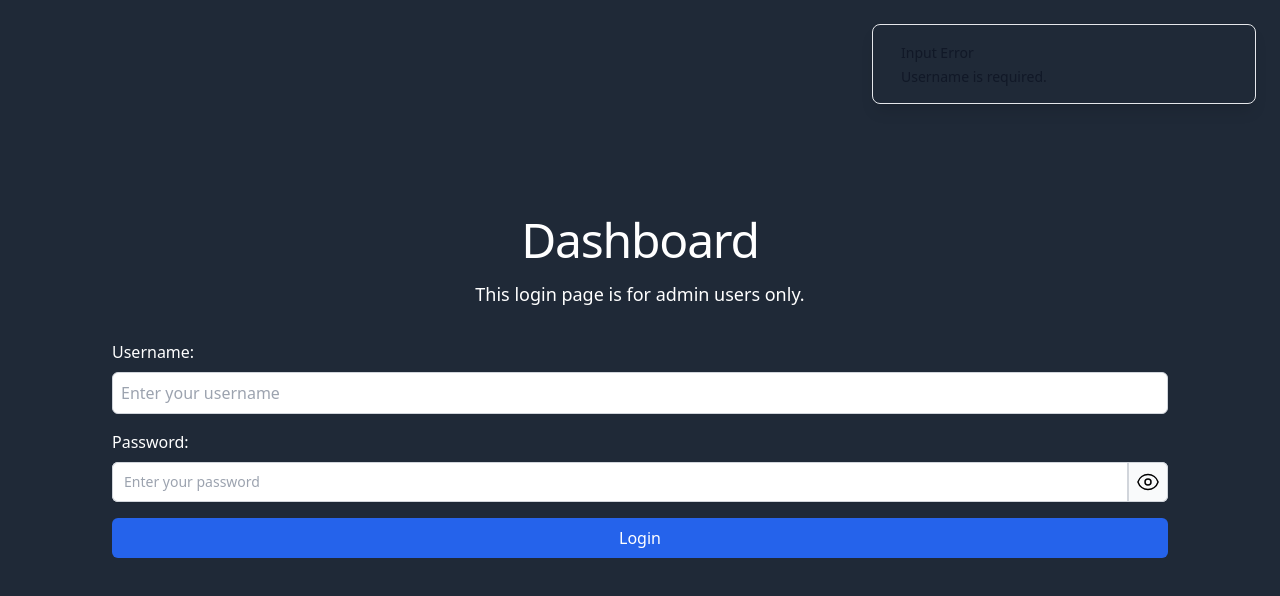
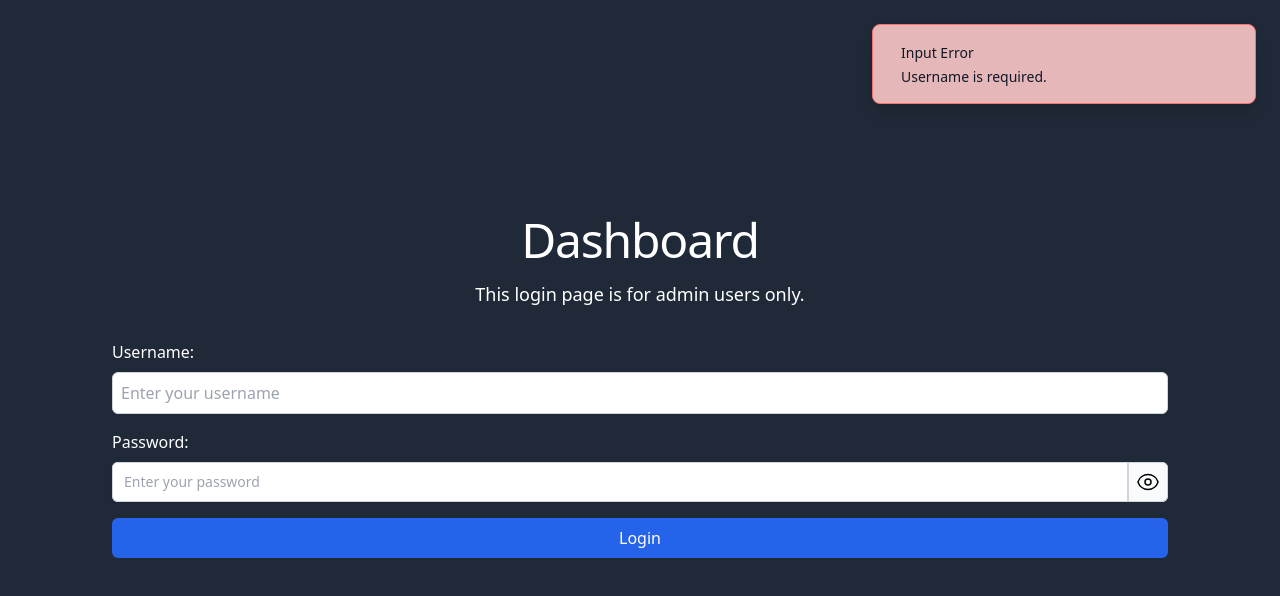
Before and after one commit to aomail-ai/aomail-admin-dashboard, a SvelteKit app: page / in a window 1280 px wide. Both pictures are taken after a click on the button "Login". Shown: the top 596 px of the page. Built offline with nearby package versions, Linux system fonts and the light colour scheme; no server answers.

Commit message:
🪲 fix: NotificationTimer background color transparent

```diff
--- a/src/global/components/NotificationTimer.svelte
+++ b/src/global/components/NotificationTimer.svelte
@@ -5,10 +5,20 @@
     export let showNotification: boolean;
     export let notificationTitle: string;
     export let notificationMessage: string;
-    export let backgroundColor: string;
+    export let notificationType: string;
 
     let showNotificationInternal: boolean = false;
     let timerId: NodeJS.Timeout | null = null;
+
+    let notificationClass: string;
+
+    $: {
+        if (notificationType === "success") {
+            notificationClass = `pointer-events-auto w-full max-w-sm overflow-hidden rounded-lg shadow-lg ring-1 ring-black ring-opacity-5 bg-green-200/[.89] border border-green-400`;
+        } else {
+            notificationClass = `pointer-events-auto w-full max-w-sm overflow-hidden rounded-lg shadow-lg ring-1 ring-black ring-opacity-5 bg-red-200/[.89] border border-red-400`;
+        }
+    }
 
     const showPopupWithTimer = () => {
         showNotificationInternal = true;
@@ -43,10 +53,7 @@
 >
     <div class="flex w-full flex-col items-center space-y-4 sm:items-end">
         {#if showNotificationInternal}
-            <div
-                class="pointer-events-auto w-full max-w-sm overflow-hidden rounded-lg shadow-lg ring-1 ring-black ring-opacity-5 {backgroundColor}"
-                transition:fade={{ duration: 300 }}
-            >
+            <div class={notificationClass} transition:fade={{ duration: 300 }}>
                 <div class="p-4">
                     <div class="flex items-start">
                         <div class="ml-3 w-0 flex-1 pt-0.5">
--- a/src/global/const.ts
+++ b/src/global/const.ts
@@ -1,4 +1,2 @@
 const backendSubdomain = import.meta.env.VITE_BACKEND_SUBDOMAIN_ENV || "augustin";
 export const API_BASE_URL = `https://${backendSubdomain}.aomail.ai/aomail/`;
-export const POP_UP_ERROR_COLOR = "bg-red-200/[.89] border border-red-400";
-export const POP_UP_SUCCESS_COLOR = "bg-green-200/[.89] border border-green-400";
--- a/src/global/popUp.ts
+++ b/src/global/popUp.ts
@@ -1,14 +1,12 @@
-import { POP_UP_ERROR_COLOR, POP_UP_SUCCESS_COLOR } from "./const";
-
 export function displayErrorPopup(
     showNotification: { set: (value: boolean) => void },
     notificationTitle: { set: (value: string) => void },
     notificationMessage: { set: (value: string) => void },
-    backgroundColor: { set: (value: string) => void },
+    type: { set: (value: string) => void },
     title: string,
     message: string,
 ) {
-    backgroundColor.set(POP_UP_ERROR_COLOR);
+    type.set("error");
     notificationTitle.set(title);
     notificationMessage.set(message);
     showNotification.set(true);
@@ -22,11 +20,11 @@ export function displaySuccessPopup(
     showNotification: { set: (value: boolean) => void },
     notificationTitle: { set: (value: string) => void },
     notificationMessage: { set: (value: string) => void },
-    backgroundColor: { set: (value: string) => void },
+    type: { set: (value: string) => void },
     title: string,
     message: string,
 ) {
-    backgroundColor.set(POP_UP_SUCCESS_COLOR);
+    type.set("success");
     notificationTitle.set(title);
     notificationMessage.set(message);
     showNotification.set(true);
--- a/src/pages/Dashboard/Dashboard.svelte
+++ b/src/pages/Dashboard/Dashboard.svelte
@@ -37,7 +37,7 @@
     const showNotification = writable(false);
     const notificationTitle = writable("");
     const notificationMessage = writable("");
-    const backgroundColor = writable("");
+    const notificationType = writable("");
     let timerId: NodeJS.Timeout | null = null;
 
     function dismissPopup() {
@@ -54,7 +54,7 @@
                 showNotification,
                 notificationTitle,
                 notificationMessage,
-                backgroundColor,
+                notificationType,
                 title,
                 message,
             );
@@ -63,7 +63,7 @@
                 showNotification,
                 notificationTitle,
                 notificationMessage,
-                backgroundColor,
+                notificationType,
                 title,
                 message,
             );
@@ -112,7 +112,7 @@
         showNotification={$showNotification}
         notificationTitle={$notificationTitle}
         notificationMessage={$notificationMessage}
-        backgroundColor={$backgroundColor}
+        notificationType={$notificationType}
     />
 {/if}
 {#if $isLoading}
--- a/src/pages/Login/Login.svelte
+++ b/src/pages/Login/Login.svelte
@@ -16,7 +16,7 @@
     const showNotification = writable(false);
     const notificationTitle = writable("");
     const notificationMessage = writable("");
-    const backgroundColor = writable("");
+    const notificationType = writable("");
     let timerId: NodeJS.Timeout | null = null;
 
     function dismissPopup() {
@@ -33,7 +33,7 @@
                 showNotification,
                 notificationTitle,
                 notificationMessage,
-                backgroundColor,
+                notificationType,
                 title,
                 message,
             );
@@ -42,7 +42,7 @@
                 showNotification,
                 notificationTitle,
                 notificationMessage,
-                backgroundColor,
+                notificationType,
                 title,
                 message,
             );
@@ -131,7 +131,7 @@
         showNotification={$showNotification}
         notificationTitle={$notificationTitle}
         notificationMessage={$notificationMessage}
-        backgroundColor={$backgroundColor}
+        notificationType={$notificationType}
     />
 {/if}
 <div class="bg-gray-800 min-h-screen flex flex-col justify-center py-20 sm:py-32">
--- a/src/pages/Management/Management.svelte
+++ b/src/pages/Management/Management.svelte
@@ -12,7 +12,7 @@
     const showNotification = writable(false);
     const notificationTitle = writable("");
     const notificationMessage = writable("");
-    const backgroundColor = writable("");
+    const notificationType = writable("");
     let timerId: NodeJS.Timeout | null = null;
 
     function dismissPopup() {
@@ -29,7 +29,7 @@
                 showNotification,
                 notificationTitle,
                 notificationMessage,
-                backgroundColor,
+                notificationType,
                 title,
                 message,
             );
@@ -38,7 +38,7 @@
                 showNotification,
                 notificationTitle,
                 notificationMessage,
-                backgroundColor,
+                notificationType,
                 title,
                 message,
             );
@@ -202,7 +202,7 @@
         showNotification={$showNotification}
         notificationTitle={$notificationTitle}
         notificationMessage={$notificationMessage}
-        backgroundColor={$backgroundColor}
+        notificationType={$notificationType}
     />
 {/if}
 {#if $isLoading}
--- a/src/pages/SearchUserInfo/SearchUserInfo.svelte
+++ b/src/pages/SearchUserInfo/SearchUserInfo.svelte
@@ -96,7 +96,7 @@
     const showNotification = writable(false);
     const notificationTitle = writable("");
     const notificationMessage = writable("");
-    const backgroundColor = writable("");
+    const notificationType = writable("");
     let timerId: NodeJS.Timeout | null = null;
 
     function dismissPopup() {
@@ -113,7 +113,7 @@
                 showNotification,
                 notificationTitle,
                 notificationMessage,
-                backgroundColor,
+                notificationType,
                 title,
                 message,
             );
@@ -122,7 +122,7 @@
                 showNotification,
                 notificationTitle,
                 notificationMessage,
-                backgroundColor,
+                notificationType,
                 title,
                 message,
             );
@@ -253,7 +253,7 @@
         showNotification={$showNotification}
         notificationTitle={$notificationTitle}
         notificationMessage={$notificationMessage}
-        backgroundColor={$backgroundColor}
+        notificationType={$notificationType}
     />
 {/if}
 {#if $isLoading}
--- a/src/pages/UpdateUserInfo/UpdateUserInfo.svelte
+++ b/src/pages/UpdateUserInfo/UpdateUserInfo.svelte
@@ -12,7 +12,7 @@
     const showNotification = writable(false);
     const notificationTitle = writable("");
     const notificationMessage = writable("");
-    const backgroundColor = writable("");
+    const notificationType = writable("");
     let timerId: NodeJS.Timeout | null = null;
 
     function dismissPopup() {
@@ -29,7 +29,7 @@
                 showNotification,
                 notificationTitle,
                 notificationMessage,
-                backgroundColor,
+                notificationType,
                 title,
                 message,
             );
@@ -38,7 +38,7 @@
                 showNotification,
                 notificationTitle,
                 notificationMessage,
-                backgroundColor,
+                notificationType,
                 title,
                 message,
             );
@@ -142,7 +142,7 @@
         showNotification={$showNotification}
         notificationTitle={$notificationTitle}
         notificationMessage={$notificationMessage}
-        backgroundColor={$backgroundColor}
+        notificationType={$notificationType}
     />
 {/if}
 {#if $isLoading}
```
